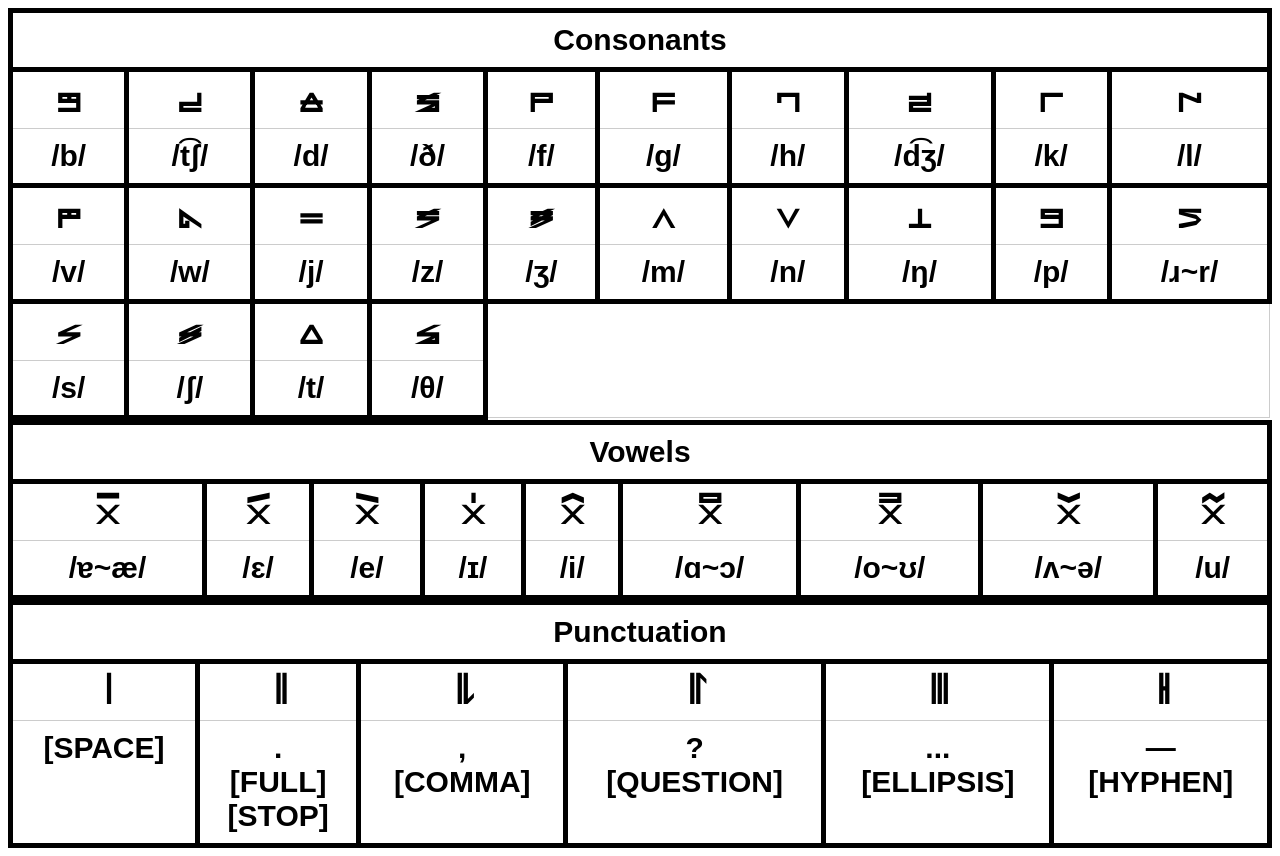
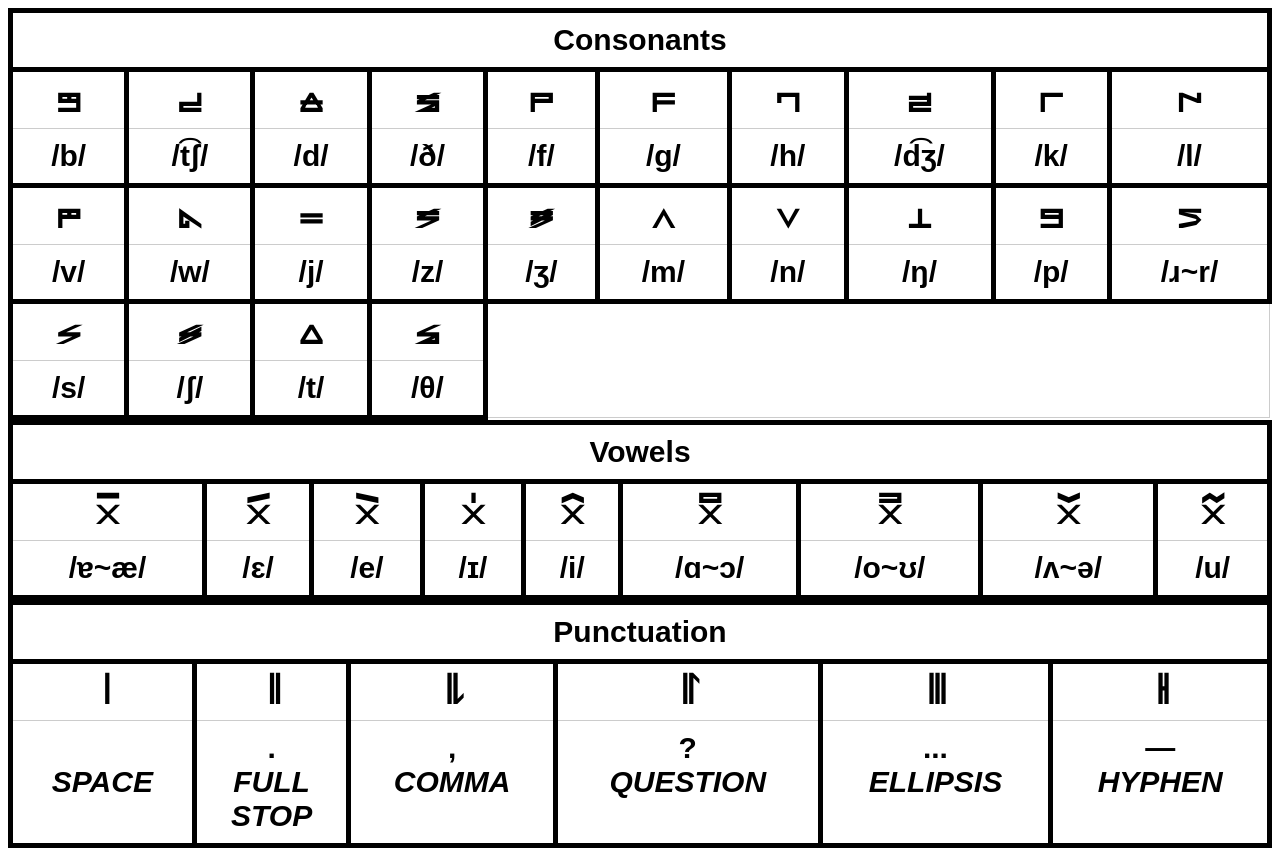
Before and after one commit to JactusTheCactus/new-abugida, a website: page ipa.html in a window 1280 px wide. Drawn offline with Linux system fonts and the light colour scheme.

Commit message:
Update ipa.html

```diff
--- a/ipa.html
+++ b/ipa.html
@@ -111,12 +111,12 @@
 			<td>-</td>
 		</tr>
 		<tr class="punc">
-			<td>[SPACE]</td>
-			<td>.<br>[FULL]<br>[STOP]</td>
-			<td>,<br>[COMMA]</td>
-			<td>?<br>[QUESTION]</td>
-			<td>...<br>[ELLIPSIS]</td>
-			<td>&mdash;<br>[HYPHEN]</td>
+			<td> <br><i>SPACE</i></td>
+			<td>.<br><i>FULL<br>STOP</i></td>
+			<td>,<br><i>COMMA</i></td>
+			<td>?<br><i>QUESTION</i></td>
+			<td>...<br><i>ELLIPSIS</i></td>
+			<td>&mdash;<br><i>HYPHEN</i></td>
 		</tr>
 	</table>
 </body>
```
